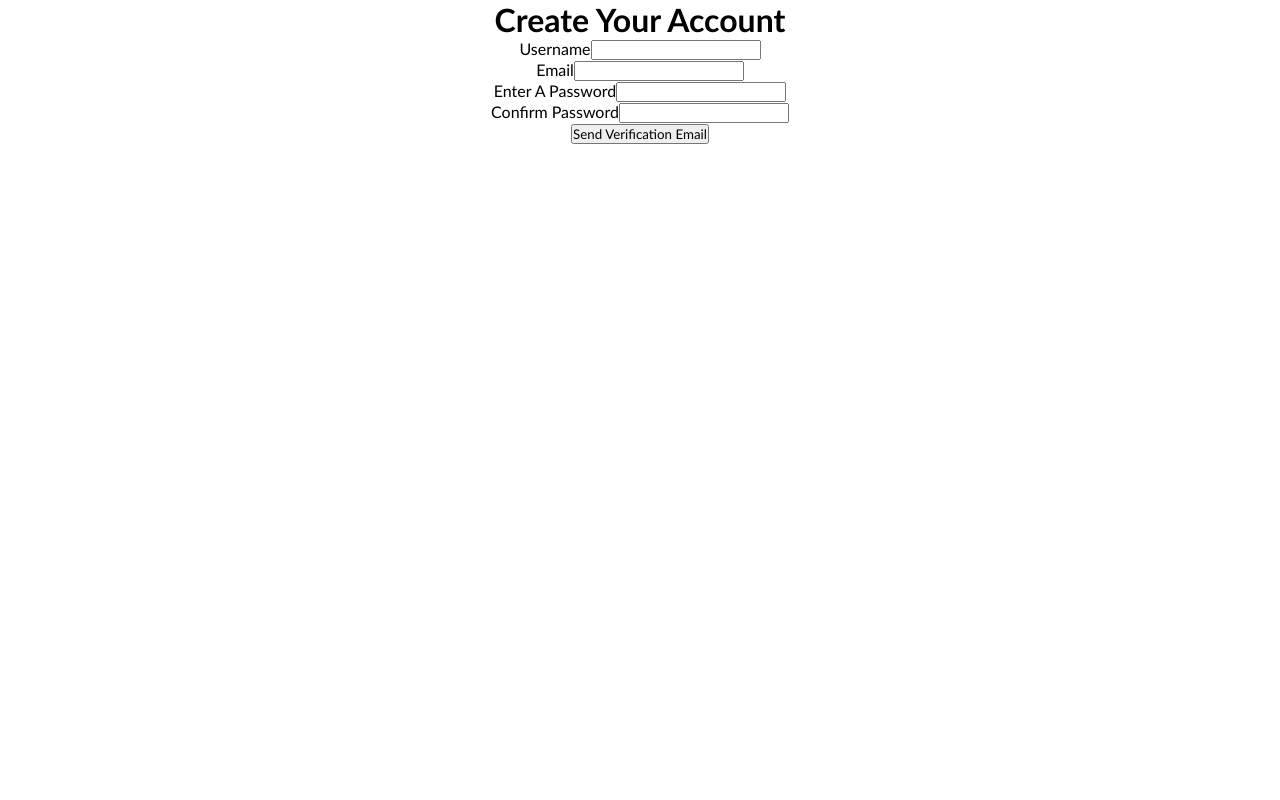
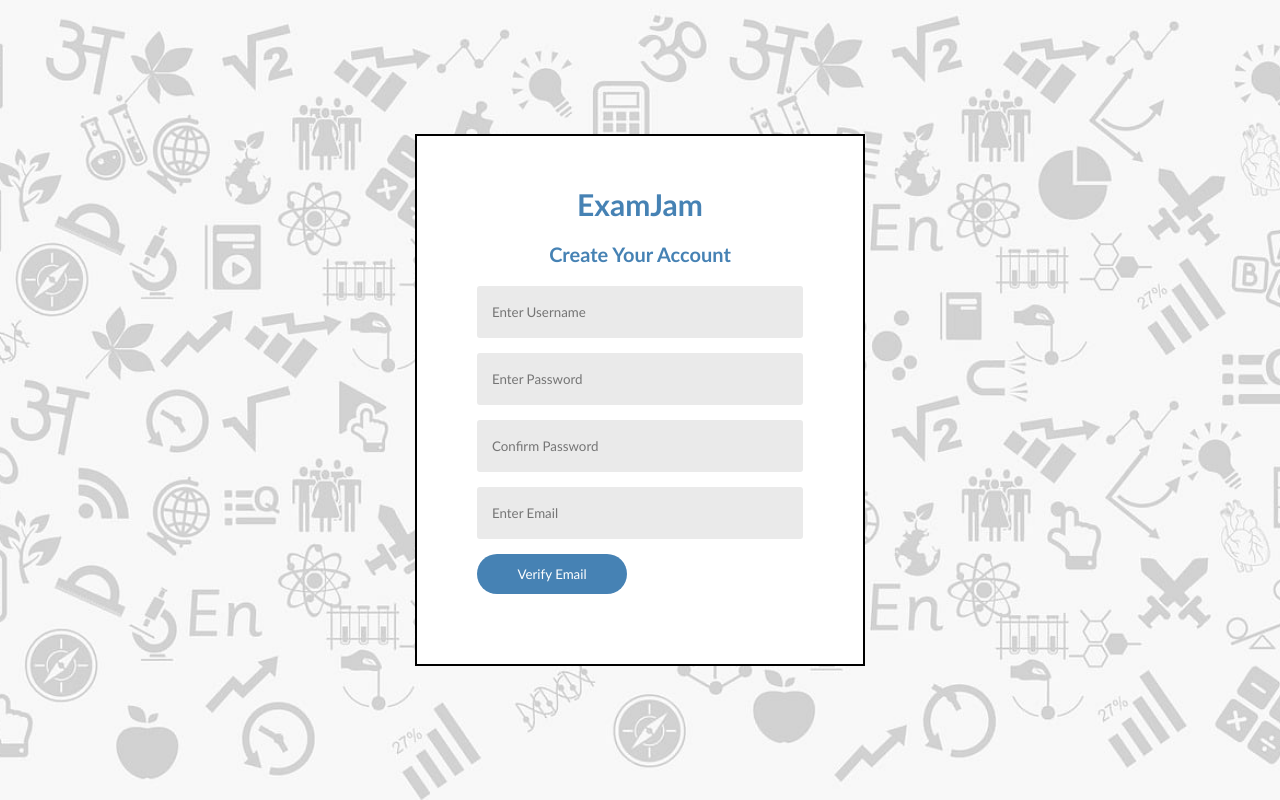
Before and after one commit to WVU-CS230-2024-01-Group01/exam-jam, a React (Create React App) app: page /accountcreation in a window 1280 px wide. Built offline with nearby package versions, Linux system fonts and the light colour scheme.

Commit message:
Styled Account Creation Page to match Login Page style

```diff
--- a/src/pages/AccountCreation.js
+++ b/src/pages/AccountCreation.js
@@ -41,22 +41,29 @@
 
   return (
     <div>
-      <h1> Create Your Account</h1>
-      <form>
-        <label>Username</label>
-        <input type="text" name="username" onChange={(e) => setInputUser(e.target.value)} /><br></br>
-
-        <label>Email</label>
-        <input type="email" name="user_email" onChange={(e) => setInputEmail(e.target.value)} /><br></br>
-
-        <label>Enter A Password</label>
-        <input type="password" name="password" id="password" /> <br />
-
-        <label>Confirm Password</label>
-        <input type="password" name="passwordConf" id="passwordConf" /> <br />
-
-        <input type="submit" value="Send Verification Email" onClick={sendEmail} />
-      </form>
+      <div class="Login">
+        <div class="form-box">
+          <h1>ExamJam</h1>
+          <h2> Create Your Account</h2>
+          <form>
+            <div class="info">
+              <input type="text" placeholder="Enter Username" name="username" onChange={(e) => setInputUser(e.target.value)} /><br></br>
+            </div>
+            <div class="info">
+              <input type="password" placeholder="Enter Password" name="password" id="password" /> <br />
+            </div>
+            <div class="info">
+              <input type="password" placeholder="Confirm Password" name="passwordConf" id="passwordConf" /> <br />
+            </div>
+            <div class="info">
+              <input type="email" placeholder="Enter Email"name="user_email" onChange={(e) => setInputEmail(e.target.value)} /><br></br>
+            </div>
+            <div class="buttons">
+              <button type="submit" onClick={sendEmail}>Verify Email</button>
+            </div>
+          </form>
+        </div>
+      </div>
     </div>
   );
 };
--- a/src/pages/Login.js
+++ b/src/pages/Login.js
@@ -11,21 +11,18 @@
                 <h2>Login</h2>
                 <form>
                     <div class="info">
-                        <label for="username">Enter A Username</label>
-                        <input type="text" name="username" id="username" /> <br />
+                        <input type="text" placeholder="Enter Username" name="username" id="username" /> <br />
                     </div>
                     <div class="info">
-                        <label for="text">Enter A Password</label>
-                        <input type="password" name="password" id="password" /> <br />
+                        <input type="password" placeholder="Enter Password" name="password" id="password" /> <br />
                     </div>
                     <div class="info">
-                        <label for="text">Confirm Password</label>
-                        <input type="password" name="passwordConf" id="passwordConf" /> <br />
+                        <input type="password" placeholder="Confirm Password" name="passwordConf" id="passwordConf" /> <br />
                     </div>
 
                     <div class="buttons">
                         <Link to="/home"><button type="submit">Login</button></Link>
-                        <Link to="/accountcreation"><button type="submit">Create an account</button></Link>
+                        <Link to="/accountcreation"><button type="submit">Create an Account</button></Link>
                     </div>
                 </form>
                 </div>
```
